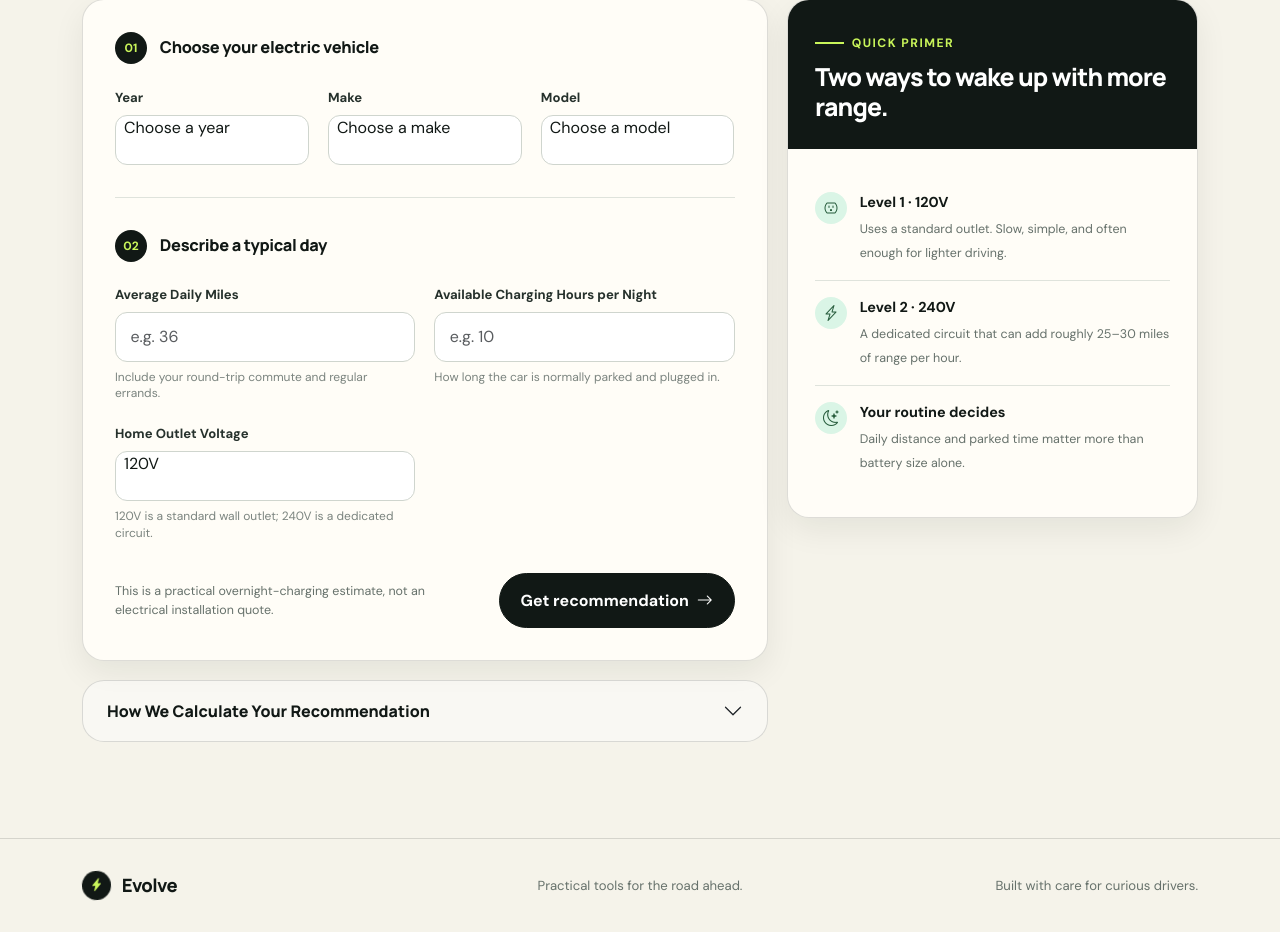
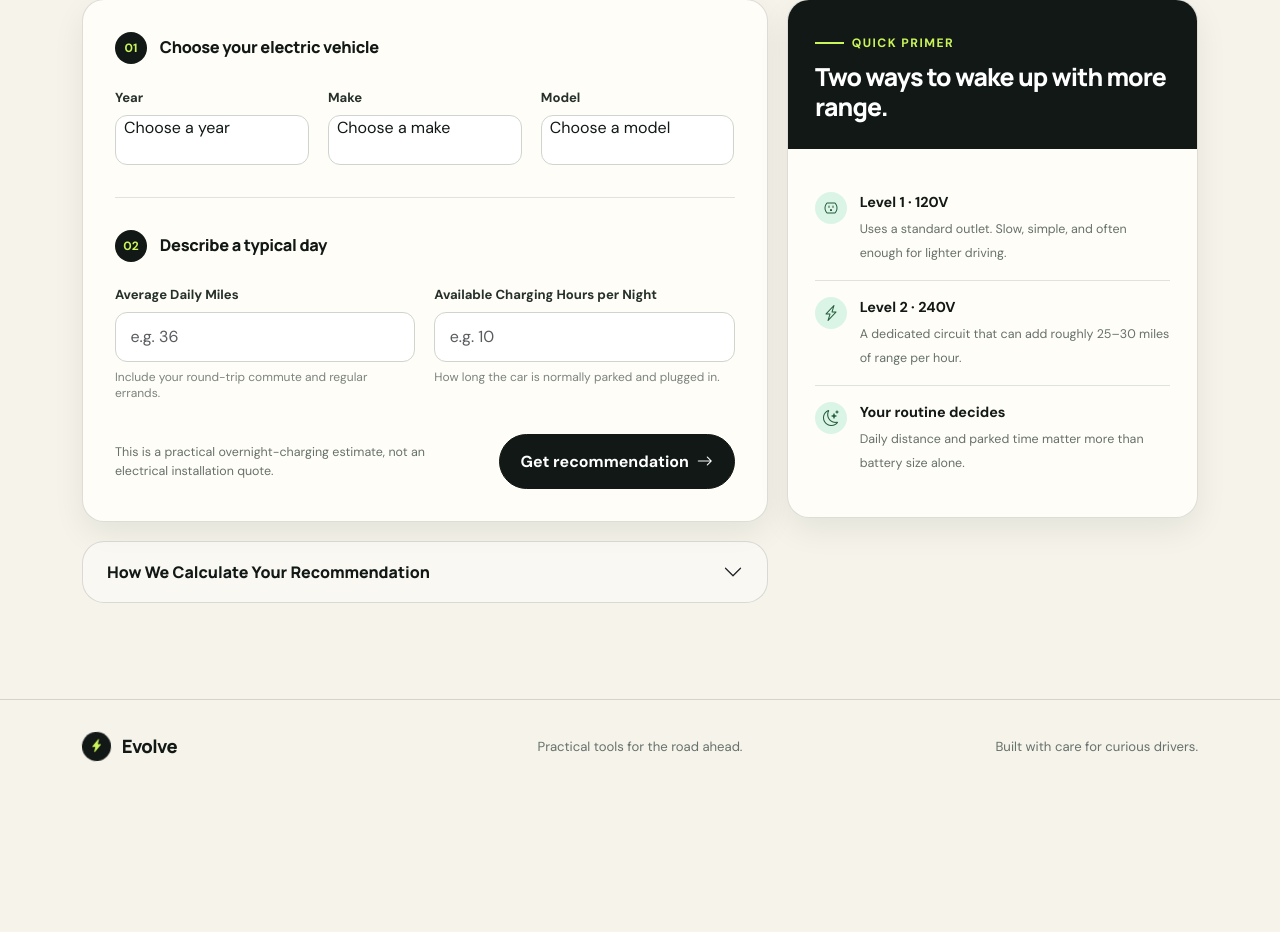
Before and after one commit to jakeb7757/evolve, a Django app: page /level2-calculator/ in a window 1280 px wide. Shown: the part 428-1360 px from the top of the page. After the commit the page ends 1190 px from the top, so only its background shows below. Run offline with Django 5.2, Linux system fonts and the light colour scheme; data that the repository does not hold is empty; some libraries are stand-ins or nearby versions.

Commit message:
Removed redundant input in the Home Charging calculator

```diff
--- a/evolve_site/forms.py
+++ b/evolve_site/forms.py
@@ -56,7 +56,6 @@ class Level2ChargerForm(forms.Form):
     vehicle_id = forms.ChoiceField(label="Model", choices=[])
     daily_miles = forms.IntegerField(label="Average Daily Miles", min_value=0)
     charging_hours = forms.IntegerField(label="Available Charging Hours per Night", min_value=1, max_value=24)
-    home_voltage = forms.ChoiceField(label="Home Outlet Voltage", choices=[('120', '120V'), ('240', '240V')])
 
 class StationSearchForm(forms.Form):
     SEARCH_TYPE_CHOICES = [
--- a/evolve_site/templates/evolve_site/level2_calculator.html
+++ b/evolve_site/templates/evolve_site/level2_calculator.html
@@ -74,16 +74,6 @@
                                value="{{ form.charging_hours.value|default:'' }}" placeholder="e.g. 10" required>
                         <div class="form-text">How long the car is normally parked and plugged in.</div>
                         {{ form.charging_hours.errors }}
-                    </div>
-                    <div>
-                        <label for="id_home_voltage">{{ form.home_voltage.label }}</label>
-                        <select name="home_voltage" id="id_home_voltage" class="form-select" required>
-                            {% for value, label in form.home_voltage.field.choices %}
-                            <option value="{{ value }}" {% if form.home_voltage.value == value %}selected{% endif %}>{{ label }}</option>
-                            {% endfor %}
-                        </select>
-                        <div class="form-text">120V is a standard wall outlet; 240V is a dedicated circuit.</div>
-                        {{ form.home_voltage.errors }}
                     </div>
                 </div>
             </section>
@@ -197,8 +187,6 @@ $(function() {
                          select.attr('id') === 'id_manufacturer' ? 'Choose a make' : 'Choose a model'
         });
     });
-    $('#id_home_voltage').select2({ theme: 'bootstrap-5', width: '100%', minimumResultsForSearch: -1 });
-
     function setOptions(select, options, placeholder) {
         select.empty().append(new Option(placeholder, ''));
         options.forEach(function(option) {
--- a/evolve_site/tests.py
+++ b/evolve_site/tests.py
@@ -686,6 +686,8 @@ class CalculatorMethodologyTest(TestCase):
         self.assertContains(response, 'How We Calculate')
         self.assertContains(response, '120V')
         self.assertNotContains(response, '110V')
+        self.assertNotContains(response, 'Home Outlet Voltage')
+        self.assertNotContains(response, 'id_home_voltage')
 
 
 class FuelEconomySyncTest(TestCase):
@@ -837,7 +839,6 @@ class FuelEconomyCalculatorTest(TestCase):
                 "vehicle_id": str(self.vehicle.fueleconomy_id),
                 "daily_miles": "40",
                 "charging_hours": "6",
-                "home_voltage": "120",
             },
         )
 
```
